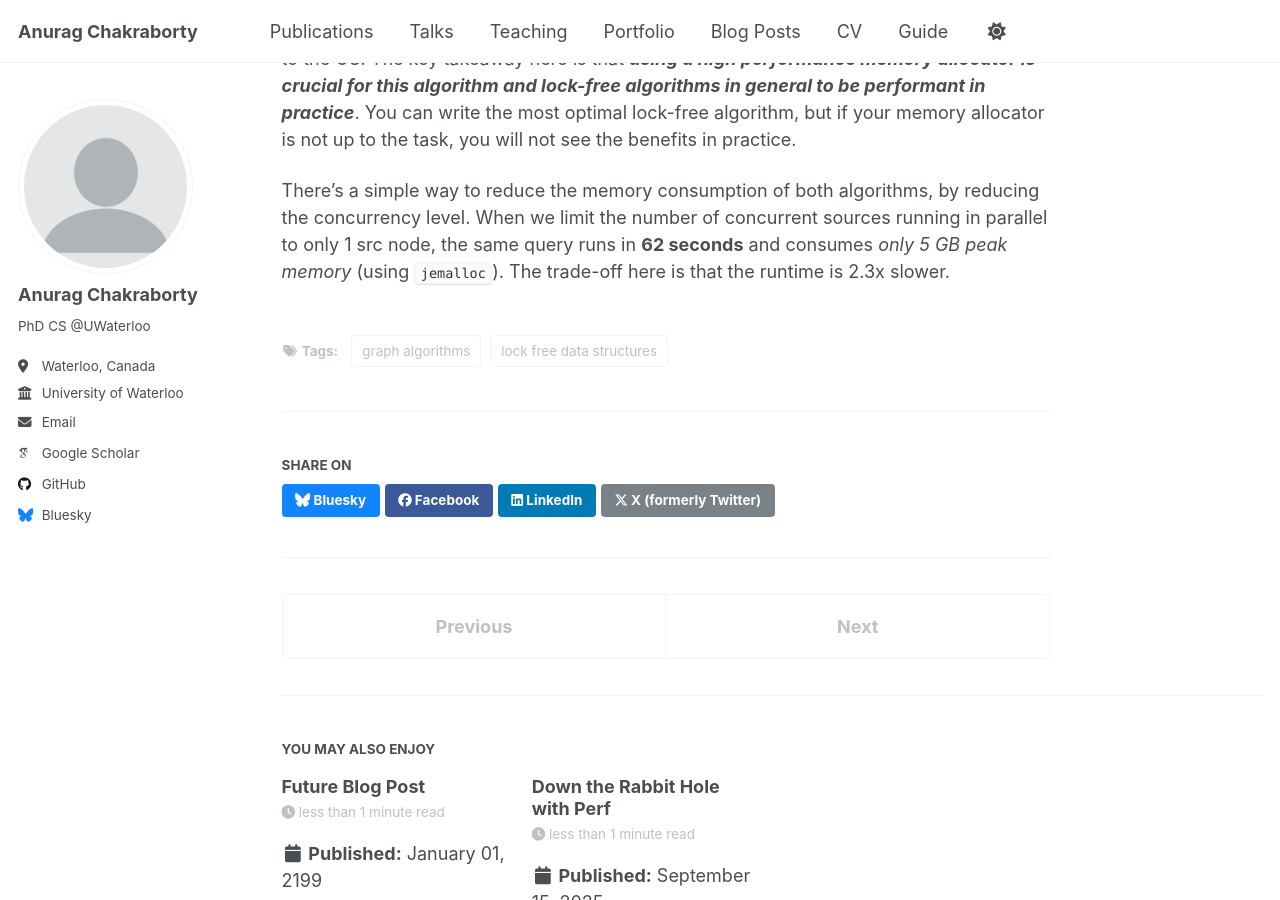
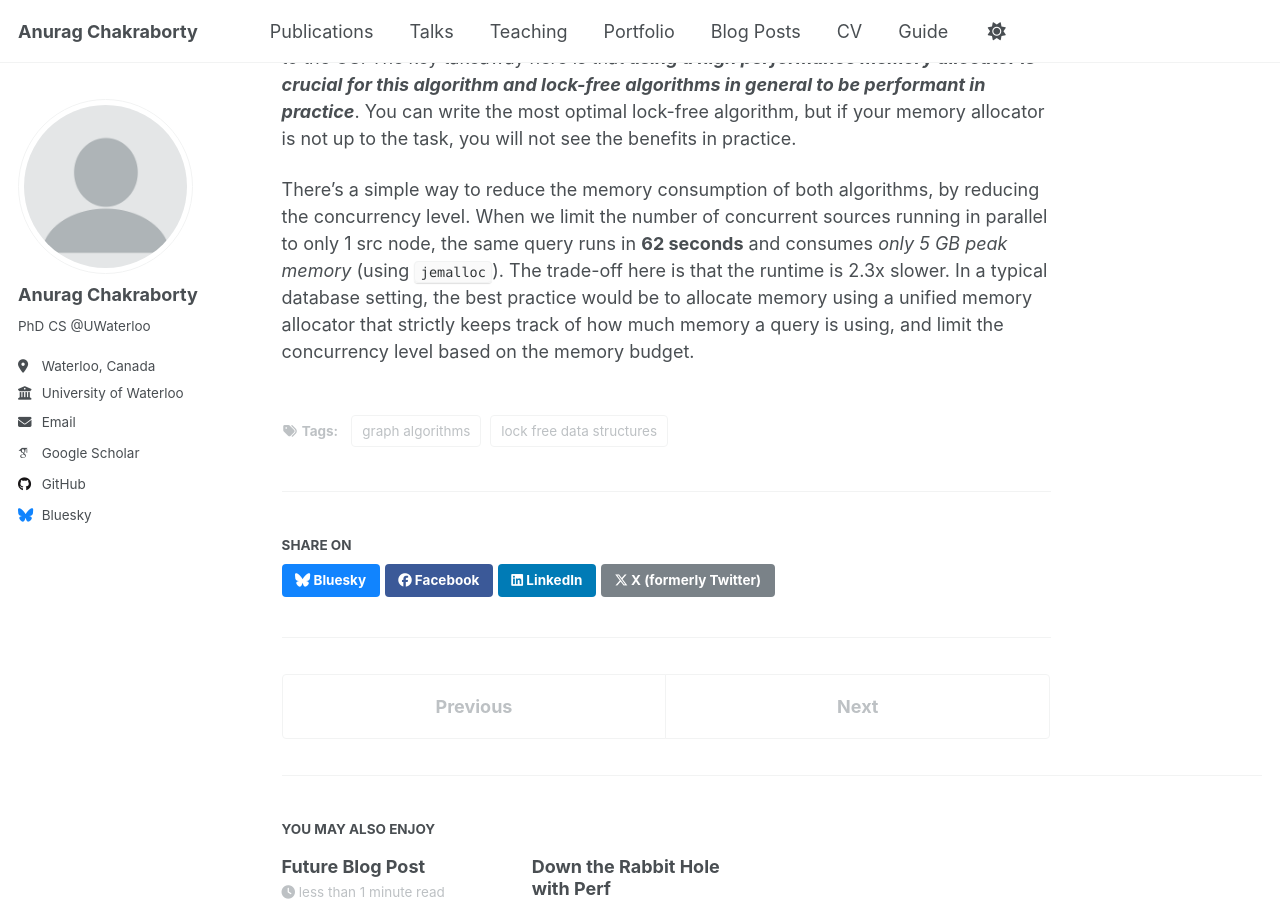
Before and after one commit to anuchak/anuchak.github.io, a Jekyll site: the page built from _posts/2025-09-14-blog-post-1.md, in a window 1280 px wide and 900 px high, scrolled down 12256 px. Built offline with Jekyll 4.4.1, drawn with Linux system fonts in a browser that asks for light colours; some web fonts are replaced; a script that is not in the unit is left out.

Commit message:
push changes

```diff
--- a/_posts/2025-09-14-blog-post-1.md
+++ b/_posts/2025-09-14-blog-post-1.md
@@ -153,7 +153,7 @@ but this would severely degrade parallel performance. Instead, we rely on atomic
 <br>
 <div style="text-align: center;">
   <figure style="display: inline-block; margin: 0;">
-    <img src="/images/sp_cas_parallel.png" alt="Description" style="width: 65%;" />
+    <img src="/images/sp_cas_parallel.png" alt="Description" style="width: 75%;" />
     <figcaption style="text-align: center; font-size: 1.1rem;"><strong>Figure c</strong>: Concurrent Access by Threads</figcaption>
   </figure>
 </div>
@@ -238,7 +238,7 @@ Consider representing all nodes in the graph as an array, and map the paths of `
 
 <br>
 <figure>
-  <img src="/images/var_len_len_1.png" alt="Description" style="width: 65%;" />
+  <img src="/images/var_len_len_1.png" alt="Description" style="width: 45%;" />
   <figcaption style="text-align: left;"></figcaption>
 </figure>
 <br>
@@ -284,7 +284,7 @@ the algorithm works is as follows:
 <br>
 <div style="text-align: center;">
   <figure style="display: inline-block; margin: 0;">
-    <img src="/images/var_len_cas_parallel.png" alt="Description" style="width: 65%;" />
+    <img src="/images/var_len_cas_parallel.png" alt="Description" style="width: 75%;" />
     <figcaption style="text-align: center;"></figcaption>
   </figure>
 </div>
@@ -450,3 +450,5 @@ lock-free algorithm, but if your memory allocator is not up to the task, you wil
 There's a simple way to reduce the memory consumption of both algorithms, by reducing the concurrency level.
 When we limit the number of concurrent sources running in parallel to only 1 src node, the same query runs in **62 seconds**
 and consumes _only 5 GB peak memory_ (using `jemalloc`). The trade-off here is that the runtime is 2.3x slower.
+In a typical database setting, the best practice would be to allocate memory using a unified memory allocator that
+strictly keeps track of how much memory a query is using, and limit the concurrency level based on the memory budget.
```
